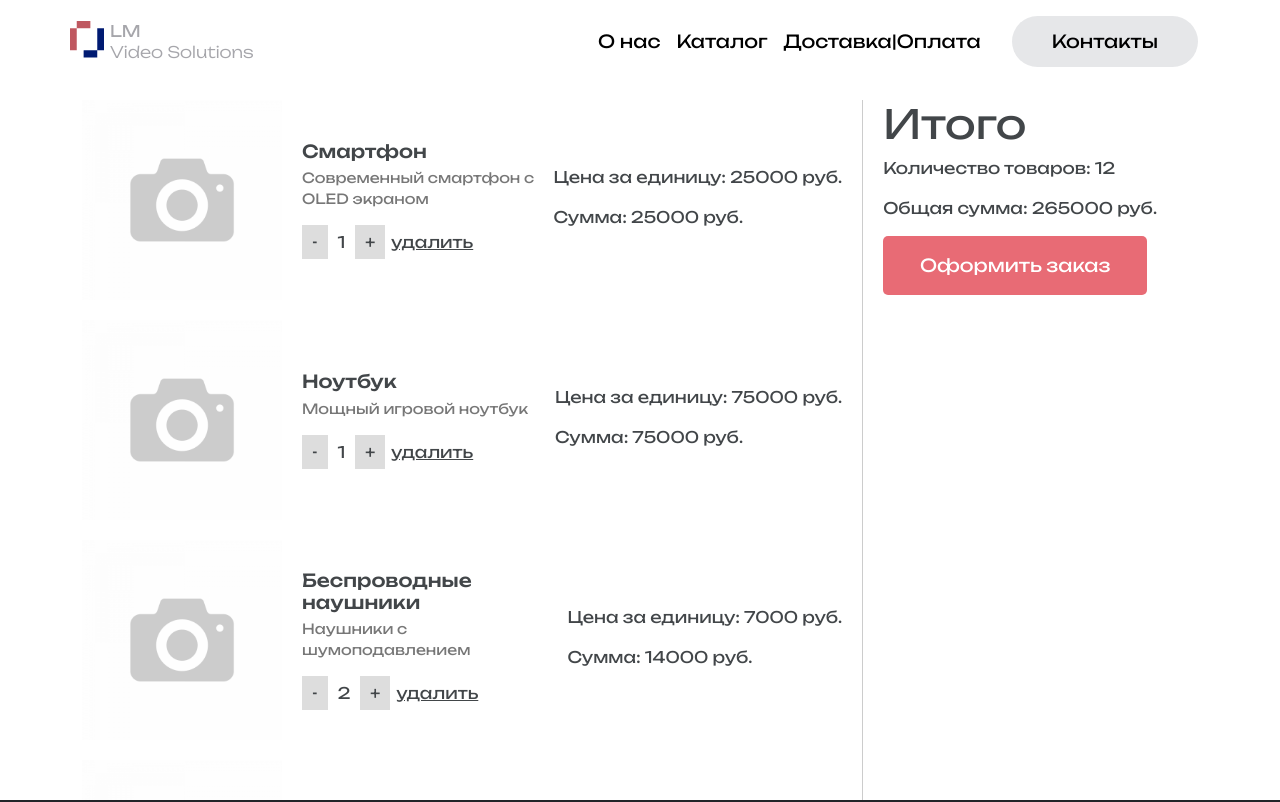
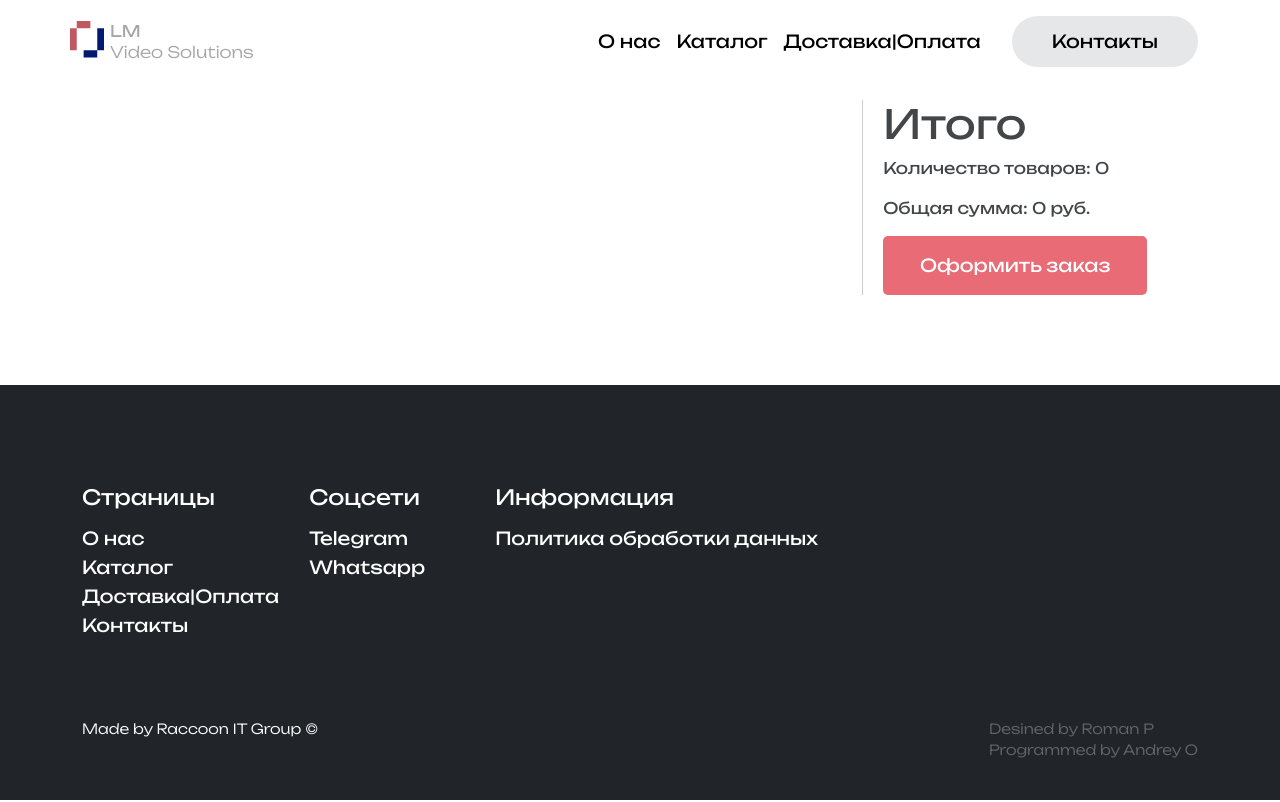
Before and after one commit to o4irov/lmVision_frontend, a Vue app: page /cart in a window 1280 px wide. Shown: the top 802 px of the page. Built offline with nearby package versions, Linux system fonts and the light colour scheme.

Commit message:
add: behaviour of cart and catalog

```diff
--- a/src/components/cart.vue
+++ b/src/components/cart.vue
@@ -45,88 +45,7 @@
 export default {
   data() {
     return {
-      items: [
-        {
-          id: 1,
-          name: "Смартфон",
-          description: "Современный смартфон с OLED экраном",
-          price: 25000,
-          quantity: 1,
-          image: "noimage.png",
-        },
-        {
-          id: 2,
-          name: "Ноутбук",
-          description: "Мощный игровой ноутбук",
-          price: 75000,
-          quantity: 1,
-          image: "noimage.png",
-        },
-        {
-          id: 3,
-          name: "Беспроводные наушники",
-          description: "Наушники с шумоподавлением",
-          price: 7000,
-          quantity: 2,
-          image: "noimage.png",
-        },
-        {
-          id: 4,
-          name: "Умные часы",
-          description: "Часы с функцией отслеживания активности",
-          price: 15000,
-          quantity: 1,
-          image: "noimage.png",
-        },
-        {
-          id: 5,
-          name: "Кофеварка",
-          description: "Эспрессо-машина для дома",
-          price: 5000,
-          quantity: 1,
-          image: "noimage.png",
-        },
-        {
-          id: 6,
-          name: "Телевизор",
-          description: "4K Ultra HD телевизор",
-          price: 40000,
-          quantity: 1,
-          image: "noimage.png",
-        },
-        {
-          id: 7,
-          name: "Фитнес-браслет",
-          description: "Фитнес-трекер для занятий спортом",
-          price: 3000,
-          quantity: 2,
-          image: "noimage.png",
-        },
-        {
-          id: 8,
-          name: "Электросамокат",
-          description: "Складной электросамокат",
-          price: 20000,
-          quantity: 1,
-          image: "noimage.png",
-        },
-        {
-          id: 9,
-          name: "Планшет",
-          description: "Мощный планшет с большим экраном",
-          price: 30000,
-          quantity: 1,
-          image: "noimage.png",
-        },
-        {
-          id: 10,
-          name: "Игровая консоль",
-          description: "Современная игровая консоль с поддержкой 4K",
-          price: 35000,
-          quantity: 1,
-          image: "noimage.png",
-        },
-      ],
+      items: [],
     };
   },
   computed: {
@@ -141,6 +60,12 @@ export default {
     updateQuantity(item, newQuantity) {
       if (newQuantity > 0) {
         item.quantity = newQuantity;
+        const newItem = this.items.find((i) => i.id === item.id);
+
+        if (newItem) {
+          newItem.quantity = newQuantity;
+          this.saveItemsToLocalStorage();
+        }
       }
       if (newQuantity === 0) {
         this.deleteItem(item);
@@ -150,15 +75,22 @@ export default {
       var index = this.items.indexOf(item);
       if (index > -1) {
         this.items.splice(index, 1);
+
+        this.saveItemsToLocalStorage();
       }
     },
     itemTotal(item) {
       return item.price * item.quantity;
     },
     checkout() {
-      alert("Оформление заказа");
+      if (this.items.length > 0) {
+        window.location.href = "/order";
+      } else {
+        alert("Корзина пустая!");
+      }
     },
     getImageUrl(imageName) {
+      console.log(imageName);
       return require(`@/assets/img/${imageName}`);
     },
     saveItemsToLocalStorage() {
@@ -166,10 +98,14 @@ export default {
     },
     loadItemsFromLocalStorage() {
       const savedItems = localStorage.getItem("cartItems");
+      console.log(savedItems);
       if (savedItems) {
         this.items = JSON.parse(savedItems);
       }
     },
+  },
+  mounted() {
+    this.loadItemsFromLocalStorage();
   },
 };
 </script>
--- a/src/components/catalog.vue
+++ b/src/components/catalog.vue
@@ -36,6 +36,7 @@
           :key="product.id"
           :product="product"
           :itemsIds="itemsIds"
+          @updateIds="updateIds"
         />
       </div>
     </div>
@@ -56,7 +57,7 @@ export default {
           name: "Product 1",
           description: "Description 1",
           price: 100,
-          image: "@/assets/img/noimage.png",
+          image: "noimage.png",
           quantity: 1,
         },
         {
@@ -64,7 +65,7 @@ export default {
           name: "Product 2",
           description: "Description 2",
           price: 200,
-          image: "@/assets/img/noimage.png",
+          image: "noimage.png",
           quantity: 1,
         },
         {
@@ -72,7 +73,7 @@ export default {
           name: "Product 3",
           description: "Description 3",
           price: 300,
-          image: "@/assets/img/noimage.png",
+          image: "noimage.png",
           quantity: 1,
         },
         {
@@ -80,7 +81,7 @@ export default {
           name: "Product 4",
           description: "Description 4",
           price: 400,
-          image: "@/assets/img/noimage.png",
+          image: "noimage.png",
           quantity: 1,
         },
         {
@@ -88,7 +89,7 @@ export default {
           name: "Product 5",
           description: "Description 5",
           price: 500,
-          image: "@/assets/img/noimage.png",
+          image: "noimage.png",
           quantity: 1,
         },
         {
@@ -96,7 +97,7 @@ export default {
           name: "Product 6",
           description: "Description 6",
           price: 600,
-          image: "@/assets/img/noimage.png",
+          image: "noimage.png",
           quantity: 1,
         },
         {
@@ -104,7 +105,7 @@ export default {
           name: "Product 7",
           description: "Description 7",
           price: 400,
-          image: "@/assets/img/noimage.png",
+          image: "noimage.png",
           quantity: 1,
         },
         {
@@ -112,7 +113,7 @@ export default {
           name: "Product 8",
           description: "Description 8",
           price: 500,
-          image: "@/assets/img/noimage.png",
+          image: "noimage.png",
           quantity: 1,
         },
         {
@@ -120,40 +121,51 @@ export default {
           name: "Product 9",
           description: "Description 9",
           price: 600,
-          image: "@/assets/img/noimage.png",
+          image: "noimage.png",
           quantity: 1,
         },
         // Добавьте больше товаров для примера
       ],
-      cartItems: [],
+      cartItems: new Set(),
       itemsIds: new Set(),
     };
   },
   computed: {},
   methods: {
     saveItemsToLocalStorage() {
-      this.cartItems = [];
-      this.itemsIds.forEach((itemId) => {
-
+      var itemsForSave = [];
+      this.products.forEach((product) => {
+        if (this.itemsIds.has(product.id)) {
+          itemsForSave.push(product);
+        }
       });
 
-      localStorage.setItem("cartItems", JSON.stringify(this.cartItems));
+      localStorage.setItem("cartItems", JSON.stringify(itemsForSave));
     },
     loadItemsFromLocalStorage() {
       const savedItems = localStorage.getItem("cartItems");
       if (savedItems) {
-        this.cartItems = JSON.parse(savedItems);
+        var items = JSON.parse(savedItems);
+        this.cartItems = Array.isArray(items) ? new Set(items) : new Set();
         this.cartItems.forEach((item) => {
           this.itemsIds.add(item.id);
         });
       }
     },
-    addItemToCart(item) {
-      this.itemsIds.add(item.id);
-      this.cartItems.push(item);
-    },
-    updateIds(newSet) {
-      this.itemsIds = newSet;
+    updateIds(id) {
+      var item = this.products.find((product) => product.id === id[1]);
+      if (!item) {
+        return;
+      }
+      if (id[0] === "+") {
+        this.itemsIds.add(id[1]);
+        this.cartItems.add(item);
+      } else {
+        this.itemsIds.delete(id[1]);
+        this.cartItems.delete(item);
+      }
+
+      this.saveItemsToLocalStorage();
     },
   },
   mounted() {
@@ -171,8 +183,6 @@ export default {
     const footer = document.querySelector("footer .container");
     footer.classList.add("container");
     footer.classList.remove("addPadding");
-
-    this.saveItemsToLocalStorage();
   },
 };
 </script>
--- a/src/components/productCard.vue
+++ b/src/components/productCard.vue
@@ -4,17 +4,10 @@
     <h3>{{ product.name }}</h3>
     <div class="productCard-description">
       <span>{{ product.price }} руб.</span>
-      <button v-if="!isInCart()">В корзину</button>
-      <div v-if="isInCart()" class="quantity-controls">
-        <button @click="updateQuantity(product, product.quantity - 1)" class="quantity-button">
-          -
-        </button>
-        <span class="quantity">{{ product.quantity }}</span>
-        <button @click="updateQuantity(product, product.quantity + 1)" class="quantity-button">
-          +
-        </button>
-        <button @click="deleteItem(product)" class="delete-button">удалить</button>
-      </div>
+      <button v-if="!isInCart()" @click="addItem()">В корзину</button>
+      <button v-if="isInCart()" @click="removeItem()" class="delete-button">
+        Удалить
+      </button>
     </div>
   </div>
 </template>
@@ -31,33 +24,21 @@ export default {
       required: true,
     },
   },
+  data() {
+    return {};
+  },
   methods: {
     isInCart() {
       return this.itemsIds.has(this.product.id);
     },
-    updateQuantity(item, newQuantity) {
-      if (newQuantity > 0) {
-        item.quantity = newQuantity;
-      }
-      if (newQuantity === 0) {
-        this.deleteItem(item);
-      }
-    },
-    deleteItem(item) {
-      var index = this.items.indexOf(item);
-      if (index > -1) {
-        this.items.splice(index, 1);
-      }
-    },
     removeItem() {
-      const newSet = new Set(this.mySet);
-      newSet.delete(this.product.id);
-      this.$emit("updateIds", newSet);
+      this.product.quantity = 1;
+      this.itemsIds.delete(this.product.id);
+      this.$emit("updateIds", ["-", this.product.id]);
     },
     addItem() {
-      const newSet = new Set(this.mySet);
-      newSet.add(this.product.id);
-      this.$emit("updateIds", newSet);
+      this.itemsIds.add(this.product.id);
+      this.$emit("updateIds", ["+", this.product.id]);
     },
   },
 };
@@ -76,7 +57,7 @@ export default {
 
   &-description {
     display: flex;
-    align-items: start;
+    align-items: center;
     justify-content: start;
 
     & span {
@@ -88,6 +69,33 @@ export default {
       border: none;
       background: none;
       text-decoration: underline;
+    }
+
+    & .quantity-controls {
+      display: flex;
+      align-items: center;
+
+      .quantity-button {
+        background-color: #ddd;
+        border: none;
+        padding: 5px 10px;
+        cursor: pointer;
+        text-decoration: none;
+
+        &:hover {
+          background-color: #ccc;
+        }
+      }
+
+      .delete-button {
+        border: none;
+        background: none;
+        text-decoration: underline;
+      }
+
+      .quantity {
+        margin: 0 10px;
+      }
     }
   }
 
```
